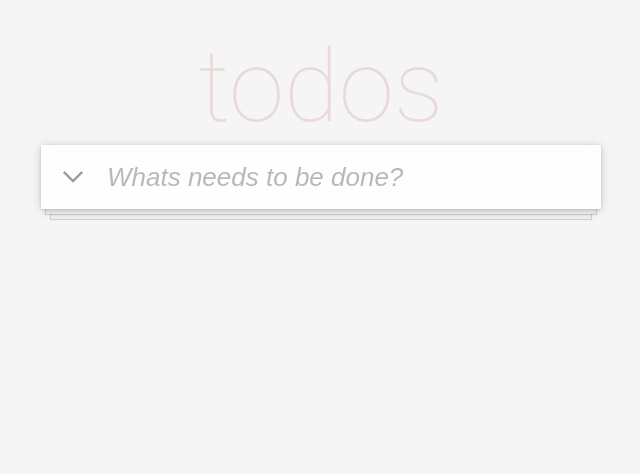
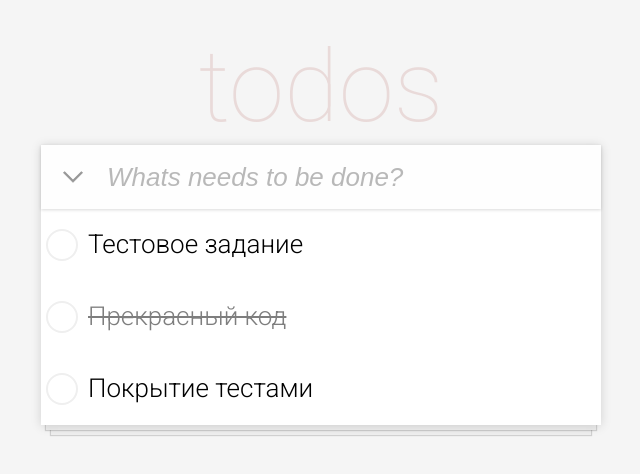
Before and after one commit to GadMinz/todos-mindbox, a React (Create React App) app: page / in a window 1280 px wide. Shown: the top 474 px of the page, without its empty margins (319-959 px from the left). Built offline with nearby package versions, Linux system fonts and the light colour scheme.

Commit message:
Add AddTodo

```diff
--- a/src/App.tsx
+++ b/src/App.tsx
@@ -2,15 +2,33 @@ import React from "react";
 import "./scss/App.scss";
 import TodoPanel from "./components/TodoPanel/TodoPanel";
 import TodoList from "./components/TodoList/TodoList";
+
+export type Todo = {
+  id: number;
+  name: string;
+  checked: boolean;
+};
+
+const DEFAULT_TODO_LIST = [
+  { id: 1, name: "Тестовое задание", checked: false },
+  { id: 2, name: "Прекрасный код", checked: true },
+  { id: 3, name: "Покрытие тестами", checked: false },
+];
+
 const App = () => {
+  const [todos, setTodos] = React.useState(DEFAULT_TODO_LIST);
+  const addTodo = (name: string) => {
+    const id = todos.length === 0 ? 1 : todos[todos.length - 1].id + 1;
+    setTodos([...todos, { id, name, checked: false }]);
+  };
   return (
     <div className="wrapper">
       <div className="header">
         <h1>todos</h1>
       </div>
       <div className="content">
-        <TodoPanel />
-        <TodoList />
+        <TodoPanel addTodo={addTodo} />
+        <TodoList todos={todos} />
       </div>
     </div>
   );
--- a/src/components/TodoList/TodoItem/TodoItem.module.scss
+++ b/src/components/TodoList/TodoItem/TodoItem.module.scss
@@ -0,0 +1,37 @@
+.todo {
+  padding: 20px 5px;
+  display: flex;
+
+  &_title {
+    flex: 1;
+  }
+}
+
+.checkbox {
+  margin-right: 10px;
+  input {
+    display: none;
+  }
+  label {
+    display: flex;
+    border: 2px solid #efefef;
+    border-radius: 30px;
+    height: 32px;
+    width: 32px;
+    cursor: pointer;
+    align-items: center;
+    justify-content: center;
+    svg {
+      opacity: 0;
+    }
+  }
+  input:checked + label {
+    border: 1px solid #77c0af;
+    svg {
+      opacity: 1;
+      path {
+        stroke: #77c0af;
+      }
+    }
+  }
+}
--- a/src/components/TodoList/TodoItem/TodoItem.tsx
+++ b/src/components/TodoList/TodoItem/TodoItem.tsx
@@ -1,16 +1,45 @@
-import React from 'react';
+import React from "react";
+import s from "./TodoItem.module.scss";
+import { Todo } from "../../../App";
 
 interface TodoItemProps {
-
+  todo: Todo;
 }
 
-
-const TodoItem: React.FC<TodoItemProps> = () => {
-    return (
-        <div>
-
-        </div>
-    );
+const TodoItem: React.FC<TodoItemProps> = ({ todo }) => {
+  return (
+    <div className={s.todo}>
+      <div className={s.checkbox}>
+        <input id={`check${todo.id}`} type="checkbox" />
+        <label htmlFor={`check${todo.id}`}>
+          <svg
+            width="22"
+            height="16"
+            viewBox="0 0 11 8"
+            fill="none"
+            xmlns="http://www.w3.org/2000/svg"
+          >
+            <path
+              d="M9.29999 1.20001L3.79999 6.70001L1.29999 4.20001"
+              stroke="#000000"
+              strokeWidth="1.5"
+              strokeLinecap="round"
+              strokeLinejoin="round"
+            />
+          </svg>
+        </label>
+      </div>
+      <div
+        style={{
+          opacity: todo.checked ? 0.5 : 1,
+          textDecoration: todo.checked ? "line-through" : "none",
+        }}
+        className={s.todo_title}
+      >
+        {todo.name}
+      </div>
+    </div>
+  );
 };
 
 export default TodoItem;
--- a/src/components/TodoList/TodoList.tsx
+++ b/src/components/TodoList/TodoList.tsx
@@ -1,16 +1,19 @@
-import React from 'react';
+import React from "react";
+import { Todo } from "../../App";
+import TodoItem from "./TodoItem/TodoItem";
 
 interface TodoListProps {
-
+  todos: Todo[];
 }
 
-
-const TodoList: React.FC<TodoListProps> = () => {
-    return (
-        <div>
-
-        </div>
-    );
+const TodoList: React.FC<TodoListProps> = ({ todos }) => {
+  return (
+    <div>
+      {todos.map((todo: Todo) => (
+        <TodoItem key={todo.id} todo={todo} />
+      ))}
+    </div>
+  );
 };
 
 export default TodoList;
--- a/src/components/TodoPanel/TodoPanel.tsx
+++ b/src/components/TodoPanel/TodoPanel.tsx
@@ -2,15 +2,33 @@ import React from "react";
 import s from "./TodoPanel.module.scss";
 import { ReactComponent as Arrow } from "../../assets/arrow.svg";
 
-interface TodoPanelProps {}
+interface TodoPanelProps {
+  addTodo: (name: string) => void;
+}
 
-const TodoPanel: React.FC<TodoPanelProps> = () => {
+const TodoPanel: React.FC<TodoPanelProps> = ({ addTodo }) => {
+  const [todo, setTodo] = React.useState("");
+  const onChange = (e: React.ChangeEvent<HTMLInputElement>) => {
+    setTodo(e.target.value);
+  };
+  const onClick = () => {
+    if (todo.length === 0 || !todo.trim()) {
+      alert("Empty value");
+      return;
+    }
+    addTodo(todo);
+  };
   return (
     <div className={s.todo_panel}>
-        <div className={s.button}>
-            <Arrow className={s.arrow} />
-        </div>
-      <input type="text" placeholder='Whats needs to be done?' />
+      <div className={s.button} onClick={onClick}>
+        <Arrow className={s.arrow} />
+      </div>
+      <input
+        type="text"
+        value={todo}
+        onChange={onChange}
+        placeholder="Whats needs to be done?"
+      />
     </div>
   );
 };
```
